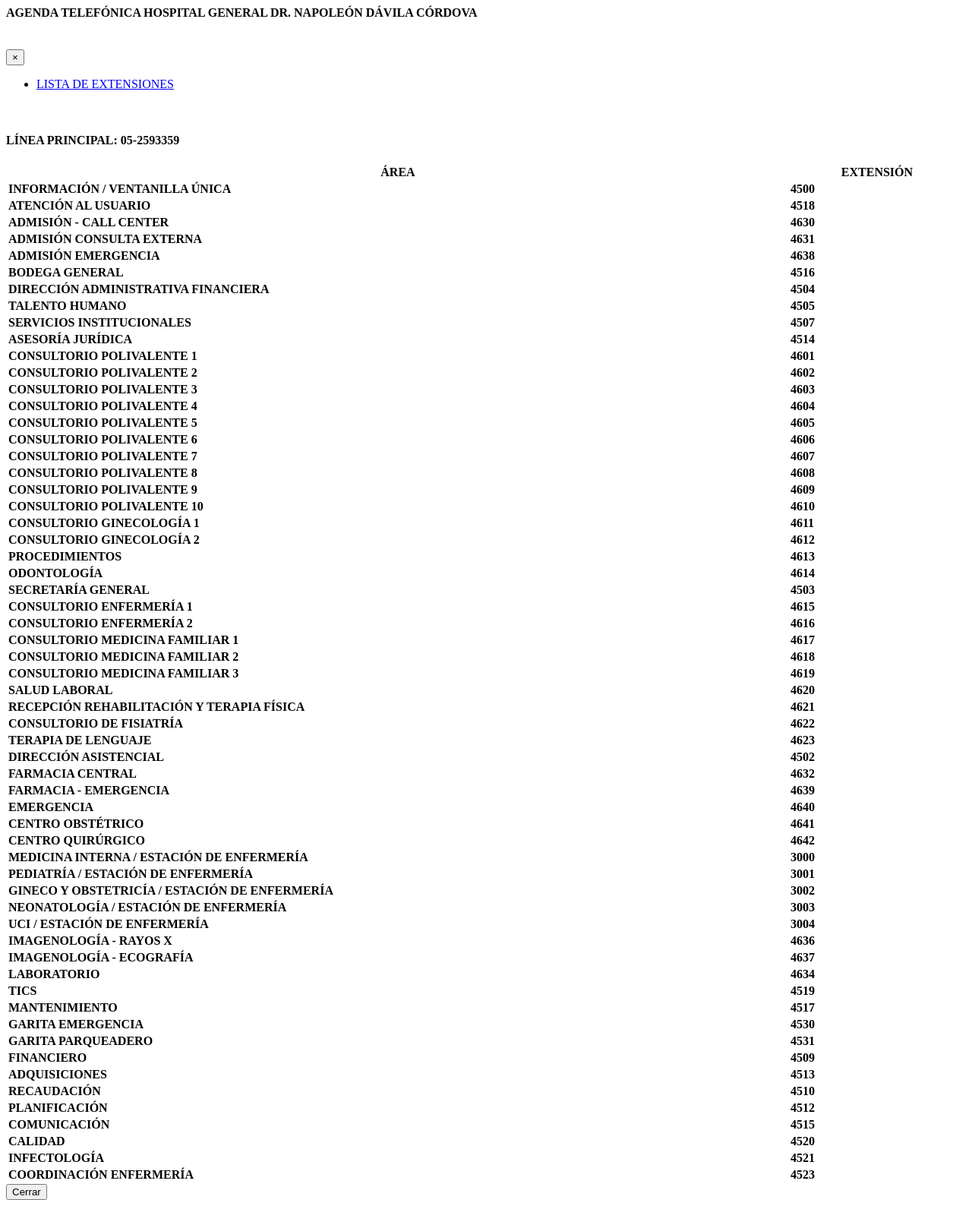
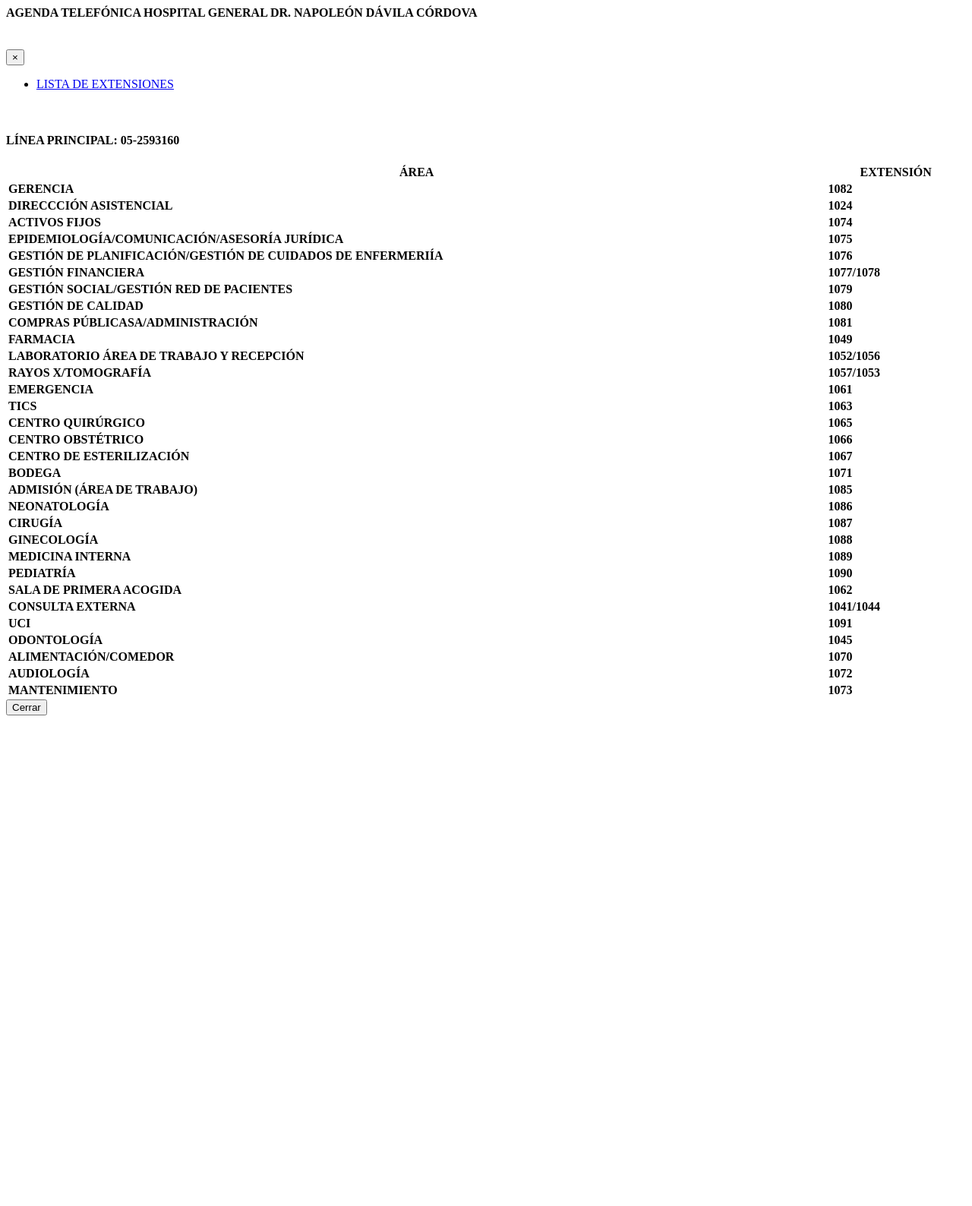
Before and after one commit to RolandoCN/plantilla_sistemas, a PHP site: page /modalAgenda.php in a window 1280 px wide. Shown: the whole page at 76% size. After the commit the page ends 942 px from the top, so only its background shows below. Run offline with PHP 8.4, Linux system fonts and the light colour scheme.

Commit message:
agenda AGG

```diff
--- a/modalAgenda.php
+++ b/modalAgenda.php
@@ -24,7 +24,7 @@
 
                 <div class="tab-content">
                     <div id="home" class="container tab-pane active"><br>
-                        <h4 >LÍNEA PRINCIPAL: 05-2593359 </h4>
+                        <h4 >LÍNEA PRINCIPAL: 05-2593160 </h4>
                         <table id="example" class="display" style="width:100%; font-weight:bold;">
 
                             <thead>
@@ -36,258 +36,137 @@
                             </thead>
                             <tbody>
                                 <tr>
-                                    <td>INFORMACIÓN / VENTANILLA ÚNICA</td>
-                                    <td>4500</td>
+                                    <td>GERENCIA</td>
+                                    <td>1082</td>
 
                                 </tr>
                                 <tr>
-                                    <td>ATENCIÓN AL USUARIO</td>
-                                    <td>4518</td>
+                                    <td>DIRECCCIÓN ASISTENCIAL</td>
+                                    <td>1024</td>
 
                                 </tr>
                                 <tr>
-                                    <td>ADMISIÓN - CALL CENTER</td>
-                                    <td>4630</td>
+                                    <td>ACTIVOS FIJOS</td>
+                                    <td>1074</td>
 
                                 </tr>
                                 <tr>
-                                    <td>ADMISIÓN CONSULTA EXTERNA</td>
-                                    <td>4631</td>
+                                    <td>EPIDEMIOLOGÍA/COMUNICACIÓN/ASESORÍA JURÍDICA</td>
+                                    <td>1075</td>
+
+                                </tr><td>GESTIÓN DE PLANIFICACIÓN/GESTIÓN DE CUIDADOS DE ENFERMERIÍA</td>
+                                    <td>1076</td>
+                                <tr>
+                                    <td>GESTIÓN FINANCIERA</td>
+                                    <td>1077/1078</td>
+                                </tr>
+
+                                <tr>
+                                    <td>GESTIÓN SOCIAL/GESTIÓN RED DE PACIENTES</td>
+                                    <td>1079</td>
 
                                 </tr>
                                 <tr>
-                                    <td>ADMISIÓN EMERGENCIA</td>
-                                    <td>4638</td>
+                                    <td>GESTIÓN DE CALIDAD</td>
+                                    <td>1080</td>
+
+                                </tr>
+                                <tr>
+                                    <td>COMPRAS PÚBLICASA/ADMINISTRACIÓN</td>
+                                    <td>1081</td>
+
+                                </tr>
+                                <tr>
+                                    <td>FARMACIA</td>
+                                    <td>1049</td>
+
+                                </tr>
+                                <tr>
+                                    <td>LABORATORIO ÁREA DE TRABAJO Y RECEPCIÓN</td>
+                                    <td>1052/1056</td>
+
+                                </tr>
+                                <tr>
+                                    <td>RAYOS X/TOMOGRAFÍA</td>
+                                    <td>1057/1053</td>
+                                </tr>
+                                <tr>
+                                    <td>EMERGENCIA</td>
+                                    <td>1061</td>
+                                </tr>
+                                <tr>
+                                    <td>TICS</td>
+                                    <td>1063</td>
+                                </tr>
+                                <tr>
+                                    <td>CENTRO QUIRÚRGICO</td>
+                                    <td>1065</td>
+                                </tr>
+                                <tr>
+                                    <td>CENTRO OBSTÉTRICO</td>
+                                    <td>1066</td>
+                                </tr>
+                                <tr>
+                                    <td>CENTRO DE ESTERILIZACIÓN</td>
+                                    <td>1067</td>
+                                </tr>
+                                <tr>
+                                    <td>BODEGA</td>
+                                    <td>1071</td>
+                                </tr>
+                                <tr>
+                                    <td>ADMISIÓN (ÁREA DE TRABAJO)</td>
+                                    <td>1085</td>
+                                </tr>
+                                <tr>
+                                    <td>NEONATOLOGÍA</td>
+                                    <td>1086</td>
+                                </tr>
+                                <tr>
+                                    <td>CIRUGÍA</td>
+                                    <td>1087</td>
+                                </tr>
+                                <tr>
+                                    <td>GINECOLOGÍA</td>
+                                    <td>1088</td>
+                                </tr>
+                                <tr>
+                                    <td>MEDICINA INTERNA</td>
+                                    <td>1089</td>
+                                </tr>
+                                <tr>
+                                    <td>PEDIATRÍA</td>
+                                    <td>1090</td>
+                                </tr>
+                                <tr>
+                                    <td>SALA DE PRIMERA ACOGIDA</td>
+                                    <td>1062</td>
                                 </tr>
 
                                 <tr>
-                                    <td>BODEGA GENERAL</td>
-                                    <td>4516</td>
-
+                                    <td>CONSULTA EXTERNA</td>
+                                    <td>1041/1044</td>
                                 </tr>
                                 <tr>
-                                    <td>DIRECCIÓN ADMINISTRATIVA FINANCIERA</td>
-                                    <td>4504</td>
-
-                                </tr>
-                                <tr>
-                                    <td>TALENTO HUMANO</td>
-                                    <td>4505</td>
-
-                                </tr>
-                                <tr>
-                                    <td>SERVICIOS INSTITUCIONALES</td>
-                                    <td>4507</td>
-
-                                </tr>
-                                <tr>
-                                    <td>ASESORÍA JURÍDICA</td>
-                                    <td>4514</td>
-
-                                </tr>
-                                <tr>
-                                    <td>CONSULTORIO POLIVALENTE 1</td>
-                                    <td>4601</td>
-                                </tr>
-                                <tr>
-                                    <td>CONSULTORIO POLIVALENTE 2</td>
-                                    <td>4602</td>
-                                </tr>
-                                <tr>
-                                    <td>CONSULTORIO POLIVALENTE 3</td>
-                                    <td>4603</td>
-                                </tr>
-                                <tr>
-                                    <td>CONSULTORIO POLIVALENTE 4</td>
-                                    <td>4604</td>
-                                </tr>
-                                <tr>
-                                    <td>CONSULTORIO POLIVALENTE 5</td>
-                                    <td>4605</td>
-                                </tr>
-                                <tr>
-                                    <td>CONSULTORIO POLIVALENTE 6</td>
-                                    <td>4606</td>
-                                </tr>
-                                <tr>
-                                    <td>CONSULTORIO POLIVALENTE 7</td>
-                                    <td>4607</td>
-                                </tr>
-                                <tr>
-                                    <td>CONSULTORIO POLIVALENTE 8</td>
-                                    <td>4608</td>
-                                </tr>
-                                <tr>
-                                    <td>CONSULTORIO POLIVALENTE 9</td>
-                                    <td>4609</td>
-                                </tr>
-                                <tr>
-                                    <td>CONSULTORIO POLIVALENTE 10</td>
-                                    <td>4610</td>
-                                </tr>
-                                <tr>
-                                    <td>CONSULTORIO GINECOLOGÍA 1</td>
-                                    <td>4611</td>
-                                </tr>
-                                <tr>
-                                    <td>CONSULTORIO GINECOLOGÍA 2</td>
-                                    <td>4612</td>
-                                </tr>
-                                <tr>
-                                    <td>PROCEDIMIENTOS</td>
-                                    <td>4613</td>
+                                    <td>UCI</td>
+                                    <td>1091</td>
                                 </tr>
                                 <tr>
                                     <td>ODONTOLOGÍA</td>
-                                    <td>4614</td>
-                                </tr>
-
-                                <tr>
-                                    <td>SECRETARÍA GENERAL</td>
-                                    <td>4503</td>
+                                    <td>1045</td>
                                 </tr>
                                 <tr>
-                                    <td>CONSULTORIO ENFERMERÍA 1</td>
-                                    <td>4615</td>
+                                    <td>ALIMENTACIÓN/COMEDOR</td>
+                                    <td>1070</td>
                                 </tr>
                                 <tr>
-                                    <td>CONSULTORIO ENFERMERÍA 2</td>
-                                    <td>4616</td>
-                                </tr>
-                                <tr>
-                                    <td>CONSULTORIO MEDICINA FAMILIAR 1</td>
-                                    <td>4617</td>
-                                </tr>
-                                <tr>
-                                    <td>CONSULTORIO MEDICINA FAMILIAR 2</td>
-                                    <td>4618</td>
-                                </tr>
-                                <tr>
-                                    <td>CONSULTORIO MEDICINA FAMILIAR 3</td>
-                                    <td>4619</td>
-                                </tr>
-                                <tr>
-                                    <td>SALUD LABORAL</td>
-                                    <td>4620</td>
-                                </tr>
-
-                                <tr>
-                                    <td>RECEPCIÓN REHABILITACIÓN Y TERAPIA FÍSICA</td>
-                                    <td>4621</td>
-                                </tr>
-                                <tr>
-                                    <td>CONSULTORIO DE FISIATRÍA</td>
-                                    <td>4622</td>
-                                </tr>
-                                <tr>
-                                    <td>TERAPIA DE LENGUAJE</td>
-                                    <td>4623</td>
-                                </tr>
-                                <tr>
-                                    <td>DIRECCIÓN ASISTENCIAL</td>
-                                    <td>4502</td>
-                                </tr>
-                                <tr>
-                                    <td>FARMACIA CENTRAL</td>
-                                    <td>4632</td>
-                                </tr>
-                                <tr>
-                                    <td>FARMACIA - EMERGENCIA</td>
-                                    <td>4639</td>
-                                </tr>
-                                <tr>
-                                    <td>EMERGENCIA</td>
-                                    <td>4640</td>
-                                </tr>
-                                <tr>
-                                    <td>CENTRO OBSTÉTRICO</td>
-                                    <td>4641</td>
-                                </tr>
-                                <tr>
-                                    <td>CENTRO QUIRÚRGICO</td>
-                                    <td>4642</td>
-                                </tr>
-                                <tr>
-                                    <td>MEDICINA INTERNA / ESTACIÓN DE ENFERMERÍA</td>
-                                    <td>3000</td>
-                                </tr>
-                                <tr>
-                                    <td>PEDIATRÍA / ESTACIÓN DE ENFERMERÍA</td>
-                                    <td>3001</td>
-                                </tr>
-                                <tr>
-                                    <td>GINECO Y OBSTETRICÍA / ESTACIÓN DE ENFERMERÍA</td>
-                                    <td>3002</td>
-                                </tr>
-                                <tr>
-                                    <td>NEONATOLOGÍA / ESTACIÓN DE ENFERMERÍA</td>
-                                    <td>3003</td>
-                                </tr>
-                                <tr>
-                                    <td>UCI / ESTACIÓN DE ENFERMERÍA</td>
-                                    <td>3004</td>
-                                </tr>
-                                <tr>
-                                    <td>IMAGENOLOGÍA - RAYOS X</td>
-                                    <td>4636</td>
-                                </tr>
-                                <tr>
-                                    <td>IMAGENOLOGÍA - ECOGRAFÍA</td>
-                                    <td>4637</td>
-                                </tr>
-                                <tr>
-                                    <td>LABORATORIO</td>
-                                    <td>4634</td>
-                                </tr>
-                                <tr>
-                                    <td>TICS</td>
-                                    <td>4519</td>
+                                    <td>AUDIOLOGÍA</td>
+                                    <td>1072</td>
                                 </tr>
                                 <tr>
                                     <td>MANTENIMIENTO</td>
-                                    <td>4517</td>
+                                    <td>1073</td>
                                 </tr>
-                                <tr>
-                                    <td>GARITA EMERGENCIA</td>
-                                    <td>4530</td>
-                                </tr>
-                                <tr>
-                                    <td>GARITA PARQUEADERO</td>
-                                    <td>4531</td>
-                                </tr>
-                                <tr>
-                                    <td>FINANCIERO</td>
-                                    <td>4509</td>
-                                </tr>
-                                <tr>
-                                    <td>ADQUISICIONES</td>
-                                    <td>4513</td>
-                                </tr>
-                                <tr>
-                                    <td>RECAUDACIÓN</td>
-                                    <td>4510</td>
-                                </tr>
-                                <tr>
-                                    <td>PLANIFICACIÓN</td>
-                                    <td>4512</td>
-                                </tr>
-                                <tr>
-                                    <td>COMUNICACIÓN</td>
-                                    <td>4515</td>
-                                </tr>
-                                <tr>
-                                    <td>CALIDAD</td>
-                                    <td>4520</td>
-                                </tr>
-                                <tr>
-                                    <td>INFECTOLOGÍA</td>
-                                    <td>4521</td>
-                                </tr>
-                                <tr>
-                                    <td>COORDINACIÓN ENFERMERÍA</td>
-                                    <td>4523</td>
-                                </tr>
-
 
                             </tbody>
 
```
